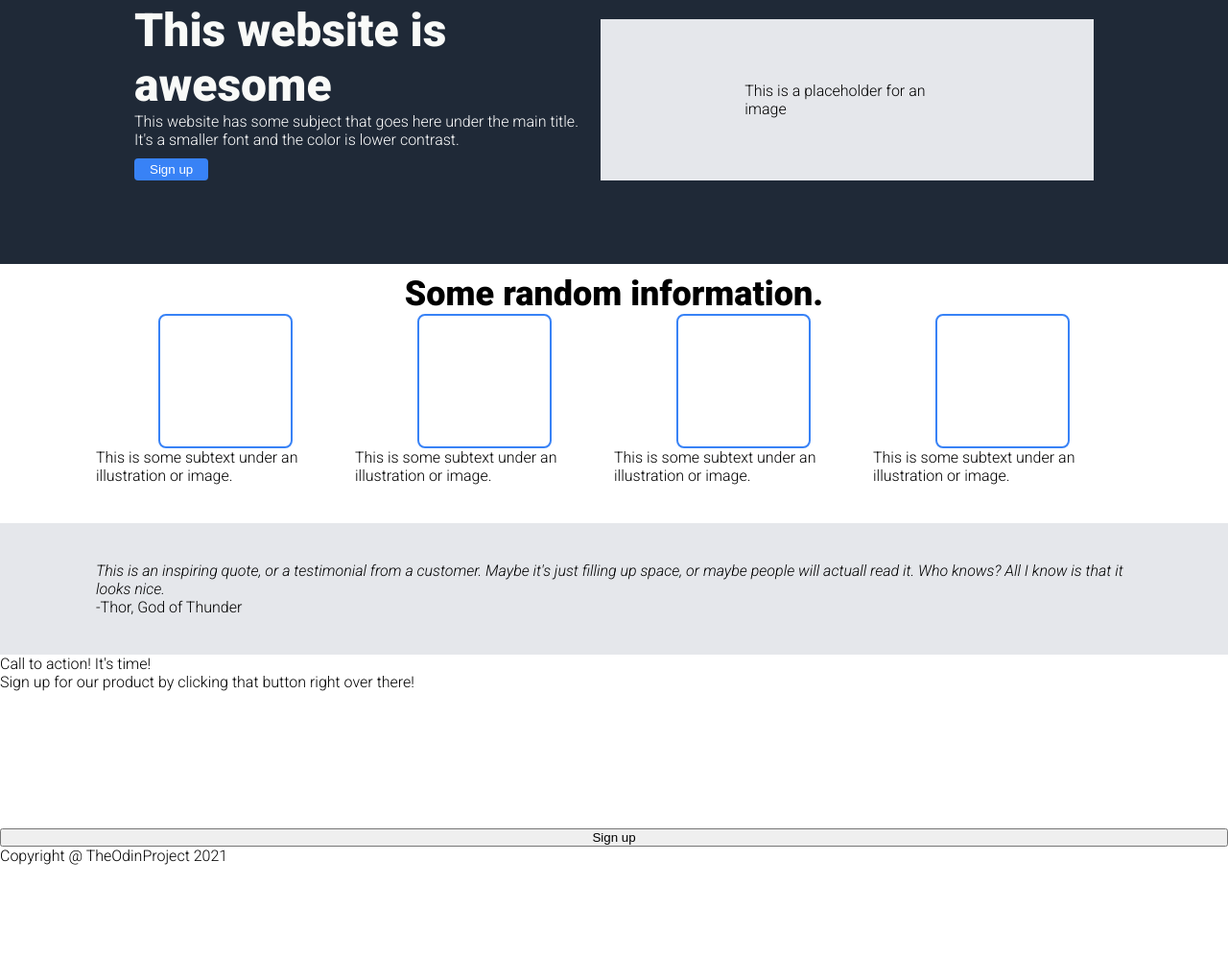
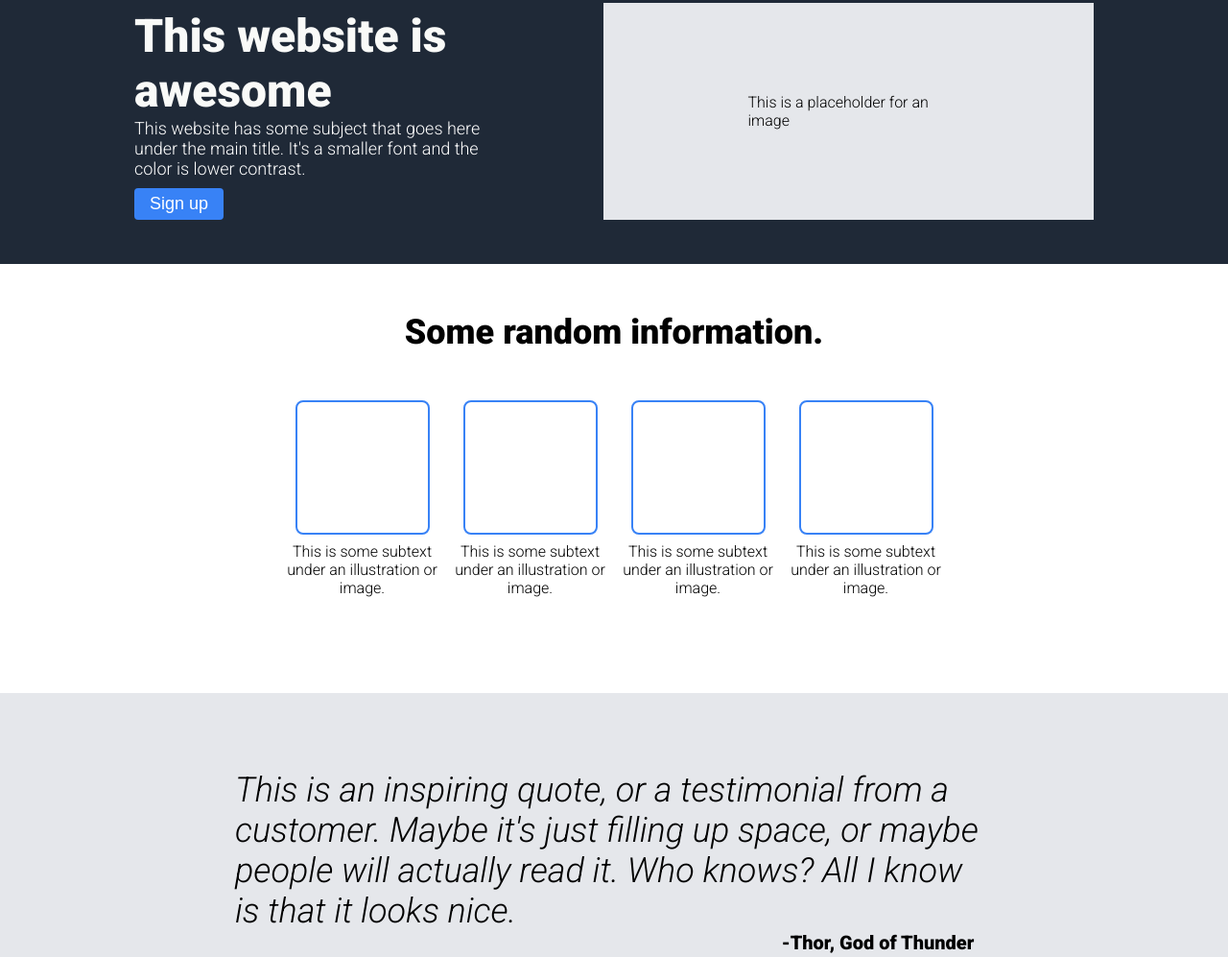
Before and after one commit to ctlchan/odin-landing-page, a plain HTML site: page index.html in a window 1280 px wide. Shown: the part 110-1107 px from the top of the page at 96% size. Before the commit the page ends 1011 px from the top, so only its background shows below. Drawn offline with Linux system fonts and the light colour scheme.

Commit message:
Complete styling for remaining sections

```diff
--- a/index.html
+++ b/index.html
@@ -51,11 +51,11 @@
         </div>
     </div>
     <div class="quote-section">
-        <p class="quote"><em>This is an inspiring quote, or a testimonial from a customer. Maybe it's just filling up space, or maybe people will actuall read it. Who knows? All I know is that it looks nice.</em></p>
+        <p class="quote"><em>This is an inspiring quote, or a testimonial from a customer. Maybe it's just filling up space, or maybe people will actually read it. Who knows? All I know is that it looks nice.</em></p>
         <div class="quote-author">-Thor, God of Thunder</div>
     </div>
     <div class="cta-section">
-        <div class="container">
+        <div class="cta">
             <div class="cta-message">
                 <div class="cta-heading">Call to action! It's time!</div>
                 <div class="cta-subtext">Sign up for our product by clicking that button right over there!</div>
--- a/style.css
+++ b/style.css
@@ -55,6 +55,8 @@ body {
 
 .sign-up-text {
     width: 536px;
+    font-size: 18px;
+    padding-right: 100px;
 }
 
 .sign-up-text h1 {
@@ -62,23 +64,35 @@ body {
     color: #F9FAF8;
 }
 
+.sign-up-text {
+    font-size: 18px;
+}
+
 .sign-up button {
-    padding: 4px 16px;
+    padding: 6px 16px;
     background-color: #3882F6;
     color: white;
     border: none;
     border-radius: 4px;
     margin: 10px 0 0 0;
+    font-size: 18px;
 }
 
 .img {
     background-color: #E5E7EB;
     color: black;
-    padding: 65px 150px;
+    padding: 94px 150px;
 }
 
 .random-info {
-    padding: 10px 100px 40px;
+    padding: 0 100px 100px;
+}
+
+.heading-2 {
+    font-size: 36px;
+    font-weight: 900;
+    text-align: center;
+    margin: 50px 0;
 }
 
 .gallery {
@@ -91,6 +105,9 @@ body {
     flex-direction: column;
     justify-content: center;
     align-items: center;
+    text-align: center;
+    width: 175px;
+    gap: 8px;
 }
 
 .frame {
@@ -102,12 +119,58 @@ body {
 
 .quote-section {
     background-color: #E5E7EB;
-    padding: 40px 100px;
+    padding: 80px 100px;
+    display: flex;
+    flex-direction: column;
+    justify-content: center;
+    align-items: center;
 }
 
+.quote {
+    font-size: 36px;
+    font-weight: 300;
+    font-style: italic;
+    width: 790px;
+}
 
-.heading-2 {
-    font-size: 36px;
+.quote-author {
+    text-align: right;
+    font-size: 20px;
+    margin-left: 550px;
+    font-weight: bold;
+}
+
+.cta-section {
+    background-color: white;
+    padding: 60px 400px;
+}
+
+.cta {
+    background-color: #3882F6;
+    color: #E5E7EB;
+    display: flex;
+    justify-content: space-between;
+    align-items: flex-end;
+    padding: 50px 100px;
+}
+
+.cta-heading {
+    font-size: 20px;
     font-weight: 900;
+}
+
+.cta-button {
+    border: #E5E7EB 1px solid;
+    border-radius: 4px;
+    background-color: #3882F6;
+    color: #E5E7EB;
+    padding: 4px 16px;
+    font-size: 18px;
+}
+
+.main-footer {
+    background-color: #1F2937;
+    color:#E5E7EB;
     text-align: center;
+    padding: 30px 0;
 }
```
